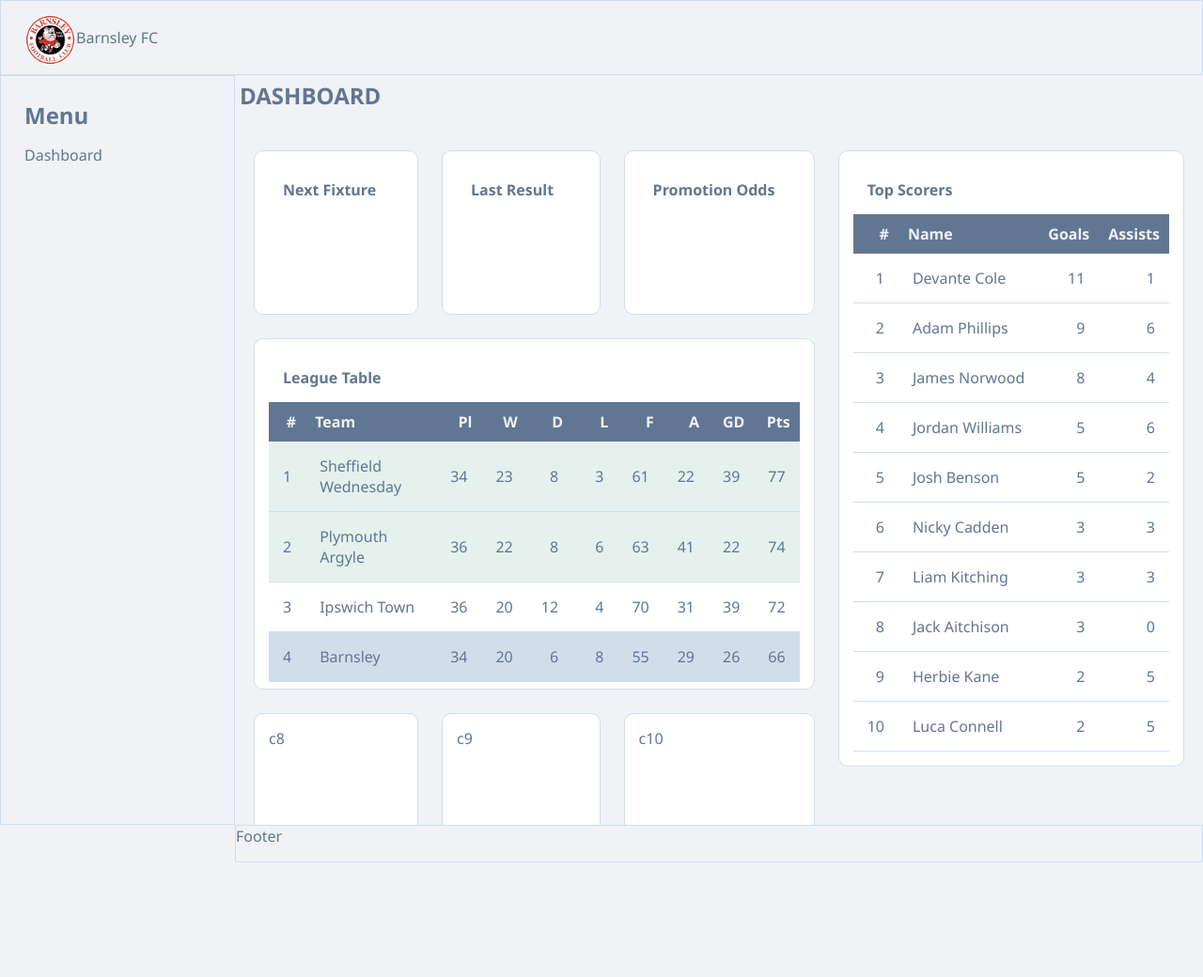
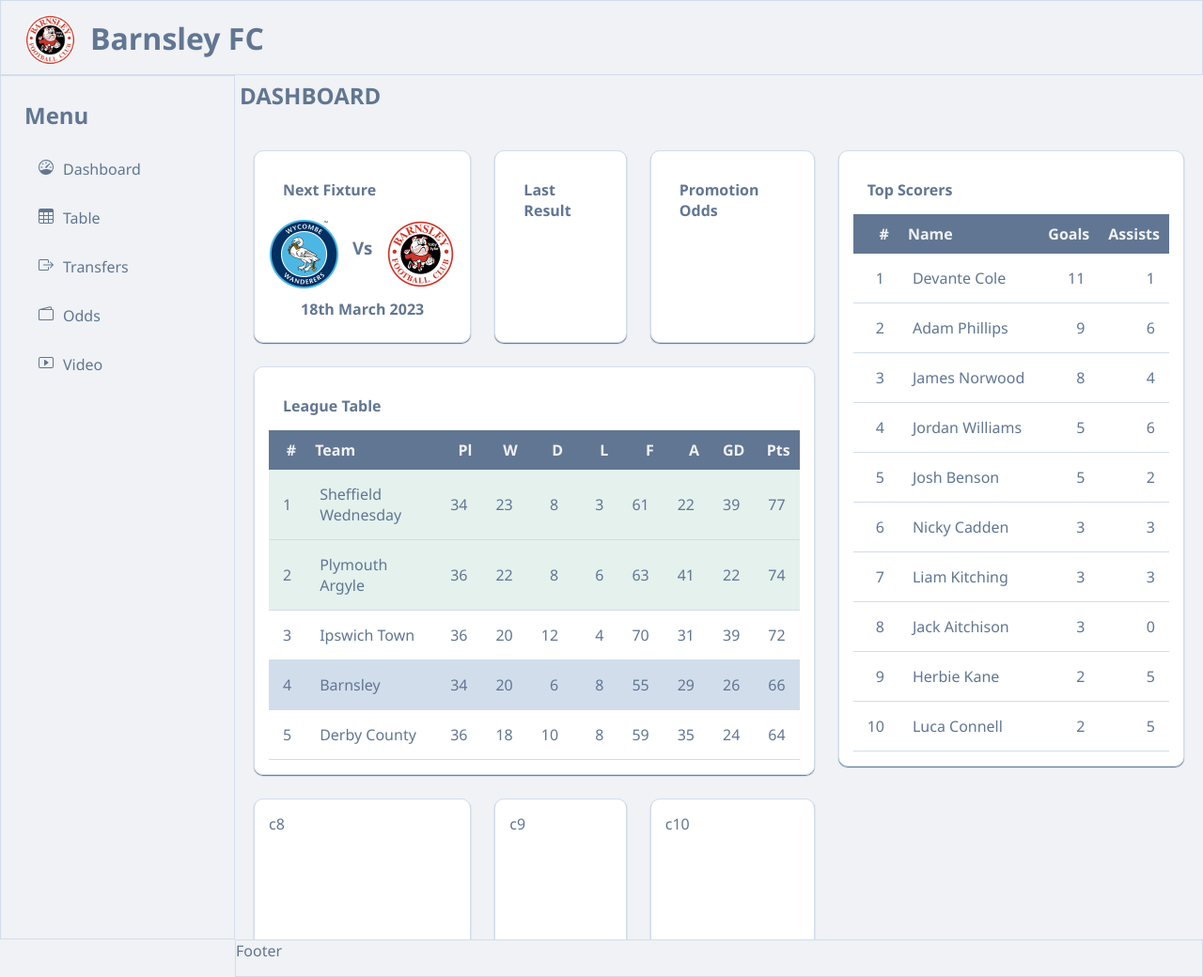
Before and after one commit to speightashley/admin-panel, a plain HTML site: page index.html in a window 1280 px wide. Shown: the whole page at 94% size. Before the commit the page ends 918 px from the top, so only its background shows below. Drawn offline with Linux system fonts and the light colour scheme.

Commit message:
tidy up menu

```diff
--- a/index.html
+++ b/index.html
@@ -1,5 +1,6 @@
 <!DOCTYPE html>
 <html lang="en">
+
 <head>
   <meta charset="UTF-8" />
   <meta http-equiv="X-UA-Compatible" content="IE=edge" />
@@ -9,22 +10,63 @@
   <link rel="stylesheet" href="style.css" />
   <title>Admin Dashboard</title>
 </head>
+
 <body>
   <header class="header">
     <div class="logo">
-        <img
-          src="images/barnsley-fc-logo-png-transparent-1476723074.png"
-          alt=""
-        />
+      <img src="images/barnsley-fc-logo-png-transparent-1476723074.png" alt="" />
     </div>
-      <div class="companyName">Barnsley FC</div>
+    <div class="companyName">
+      <h1>Barnsley FC</h1>
+    </div>
   </header>
 
-    <section class="title"><h1 class="title">DASHBOARD</h1></section>
+  <section class="title">
+    <h1 class="title">DASHBOARD</h1>
+  </section>
   <section class="sidebar">
     <h1>Menu</h1>
     <ul>
-        <li><a href="">Dashboard</a></li>
+      <li>
+        <svg xmlns="http://www.w3.org/2000/svg" width="16" height="16" fill="currentColor" class="bi bi-speedometer"
+          viewBox="0 0 16 16">
+          <path
+            d="M8 2a.5.5 0 0 1 .5.5V4a.5.5 0 0 1-1 0V2.5A.5.5 0 0 1 8 2zM3.732 3.732a.5.5 0 0 1 .707 0l.915.914a.5.5 0 1 1-.708.708l-.914-.915a.5.5 0 0 1 0-.707zM2 8a.5.5 0 0 1 .5-.5h1.586a.5.5 0 0 1 0 1H2.5A.5.5 0 0 1 2 8zm9.5 0a.5.5 0 0 1 .5-.5h1.5a.5.5 0 0 1 0 1H12a.5.5 0 0 1-.5-.5zm.754-4.246a.389.389 0 0 0-.527-.02L7.547 7.31A.91.91 0 1 0 8.85 8.569l3.434-4.297a.389.389 0 0 0-.029-.518z" />
+          <path fill-rule="evenodd"
+            d="M6.664 15.889A8 8 0 1 1 9.336.11a8 8 0 0 1-2.672 15.78zm-4.665-4.283A11.945 11.945 0 0 1 8 10c2.186 0 4.236.585 6.001 1.606a7 7 0 1 0-12.002 0z" />
+        </svg><a href="">Dashboard</a>
+      </li>
+      <li>
+        <svg xmlns="http://www.w3.org/2000/svg" width="16" height="16" fill="currentColor" class="bi bi-table"
+          viewBox="0 0 16 16">
+          <path
+            d="M0 2a2 2 0 0 1 2-2h12a2 2 0 0 1 2 2v12a2 2 0 0 1-2 2H2a2 2 0 0 1-2-2V2zm15 2h-4v3h4V4zm0 4h-4v3h4V8zm0 4h-4v3h3a1 1 0 0 0 1-1v-2zm-5 3v-3H6v3h4zm-5 0v-3H1v2a1 1 0 0 0 1 1h3zm-4-4h4V8H1v3zm0-4h4V4H1v3zm5-3v3h4V4H6zm4 4H6v3h4V8z" />
+        </svg><a href="">Table</a>
+      </li>
+      <li>
+        <svg xmlns="http://www.w3.org/2000/svg" width="16" height="16" fill="currentColor" class="bi bi-box-arrow-right"
+          viewBox="0 0 16 16">
+          <path fill-rule="evenodd"
+            d="M10 12.5a.5.5 0 0 1-.5.5h-8a.5.5 0 0 1-.5-.5v-9a.5.5 0 0 1 .5-.5h8a.5.5 0 0 1 .5.5v2a.5.5 0 0 0 1 0v-2A1.5 1.5 0 0 0 9.5 2h-8A1.5 1.5 0 0 0 0 3.5v9A1.5 1.5 0 0 0 1.5 14h8a1.5 1.5 0 0 0 1.5-1.5v-2a.5.5 0 0 0-1 0v2z" />
+          <path fill-rule="evenodd"
+            d="M15.854 8.354a.5.5 0 0 0 0-.708l-3-3a.5.5 0 0 0-.708.708L14.293 7.5H5.5a.5.5 0 0 0 0 1h8.793l-2.147 2.146a.5.5 0 0 0 .708.708l3-3z" />
+        </svg><a href="">Transfers</a>
+      </li>
+      <li>
+        <svg xmlns="http://www.w3.org/2000/svg" width="16" height="16" fill="currentColor" class="bi bi-wallet2"
+          viewBox="0 0 16 16">
+          <path
+            d="M12.136.326A1.5 1.5 0 0 1 14 1.78V3h.5A1.5 1.5 0 0 1 16 4.5v9a1.5 1.5 0 0 1-1.5 1.5h-13A1.5 1.5 0 0 1 0 13.5v-9a1.5 1.5 0 0 1 1.432-1.499L12.136.326zM5.562 3H13V1.78a.5.5 0 0 0-.621-.484L5.562 3zM1.5 4a.5.5 0 0 0-.5.5v9a.5.5 0 0 0 .5.5h13a.5.5 0 0 0 .5-.5v-9a.5.5 0 0 0-.5-.5h-13z" />
+        </svg><a href="">Odds</a>
+      </li>
+      <li>
+        <svg xmlns="http://www.w3.org/2000/svg" width="16" height="16" fill="currentColor" class="bi bi-play-btn"
+          viewBox="0 0 16 16">
+          <path d="M6.79 5.093A.5.5 0 0 0 6 5.5v5a.5.5 0 0 0 .79.407l3.5-2.5a.5.5 0 0 0 0-.814l-3.5-2.5z" />
+          <path
+            d="M0 4a2 2 0 0 1 2-2h12a2 2 0 0 1 2 2v8a2 2 0 0 1-2 2H2a2 2 0 0 1-2-2V4zm15 0a1 1 0 0 0-1-1H2a1 1 0 0 0-1 1v8a1 1 0 0 0 1 1h12a1 1 0 0 0 1-1V4z" />
+        </svg><a href="">Video</a>
+      </li>
     </ul>
   </section>
   <main class="main">
@@ -34,6 +76,12 @@
           Next Fixture
         </caption>
       </table>
+      <div class="cardContent">
+        <img src="images/Wycombe_Wanderers_FC_logo.svg.png" alt="" class="logo" />
+        <h3>Vs</h3>
+        <img src="images/barnsley-fc-logo-png-transparent-1476723074.png" alt="" class="logo" />
+      </div>
+      <h4 class="matchDate">18th March 2023</h4>
     </div>
     <div class="card">
       <table>
@@ -227,4 +275,5 @@
   </main>
   <footer class="footer">Footer</footer>
 </body>
+
 </html>
--- a/style.css
+++ b/style.css
@@ -46,6 +46,10 @@
   width: auto;
 }
 
+div.companyName {
+  margin: 15px;
+}
+
 h1 {
   color: var(--paragraph-color);
 }
@@ -60,7 +64,7 @@
 }
 
 .sidebar {
-  /* background-color: #252b3b; */
+  background-color: var(--main-background-color);
   grid-column: 1/2;
   grid-row: 2/ 4;
   border: 1px solid var(--border-color);
@@ -103,27 +107,55 @@
 
 ul {
   margin-top: 15px;
+  width: 100%;
 }
 
 ul li {
   display: block;
+  padding: 15px;
 }
 
 li a {
   text-decoration: none;
   color: var(--paragraph-color);
+  width: 100%;
+}
+
+li:hover,
+a:hover {
+  color: #000;
+  font-weight: 500;
+  transition: color 0.7s, font-weight 1.7s;
+}
+
+svg {
+  margin-right: 10px;
 }
 
 /* Internal Main elements*/
 
 .card {
-  background-color: #fff;
+  background-color: var(--card-color);
   border-radius: 10px;
   padding: 15px;
   border: 1px solid var(--border-color);
 
-  /* box-shadow: 0 1px 2px var(--paragraph-color); */
+  box-shadow: 0 1px 1px var(--paragraph-color);
 }
+
+div.cardContent {
+  display: flex;
+  flex-direction: row;
+  justify-content: space-between;
+  align-items: center;
+  margin-top: -10px;
+}
+
+.matchDate {
+  text-align: center;
+  padding: 10px;
+}
+
 .card:nth-child(1) {
   grid-area: c1;
 }
```
Also changed, not shown: README.md. Lines whose indentation alone changed are shown as unchanged.
